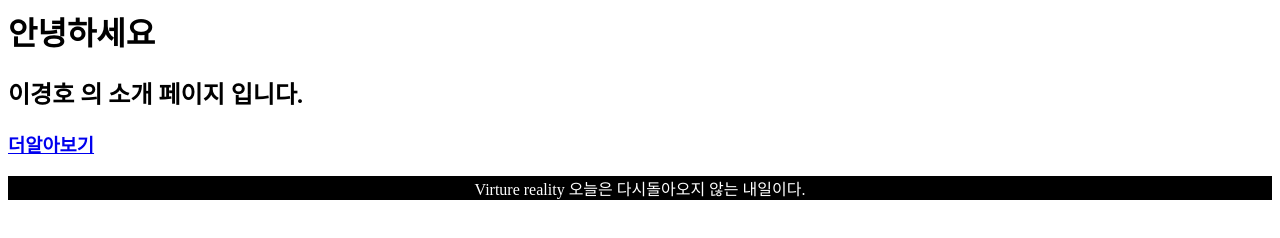
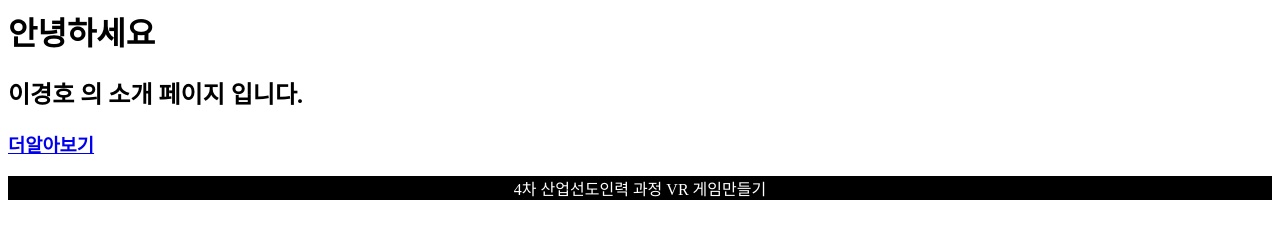
Before and after one commit to kyungho-lee/practive_git, a plain HTML site: page simpleWebpage/index.html in a window 1280 px wide. Drawn offline with Linux system fonts and the light colour scheme.

Commit message:
과정명 추가

```diff
--- a/simpleWebpage/index.html
+++ b/simpleWebpage/index.html
@@ -16,7 +16,5 @@
     <a href="info.html">더알아보기</a>
 </h3>
 <p>
-    Virture reality
-
-    오늘은 다시돌아오지 않는 내일이다.
+  4차 산업선도인력 과정 VR 게임만들기
 </p>
```
